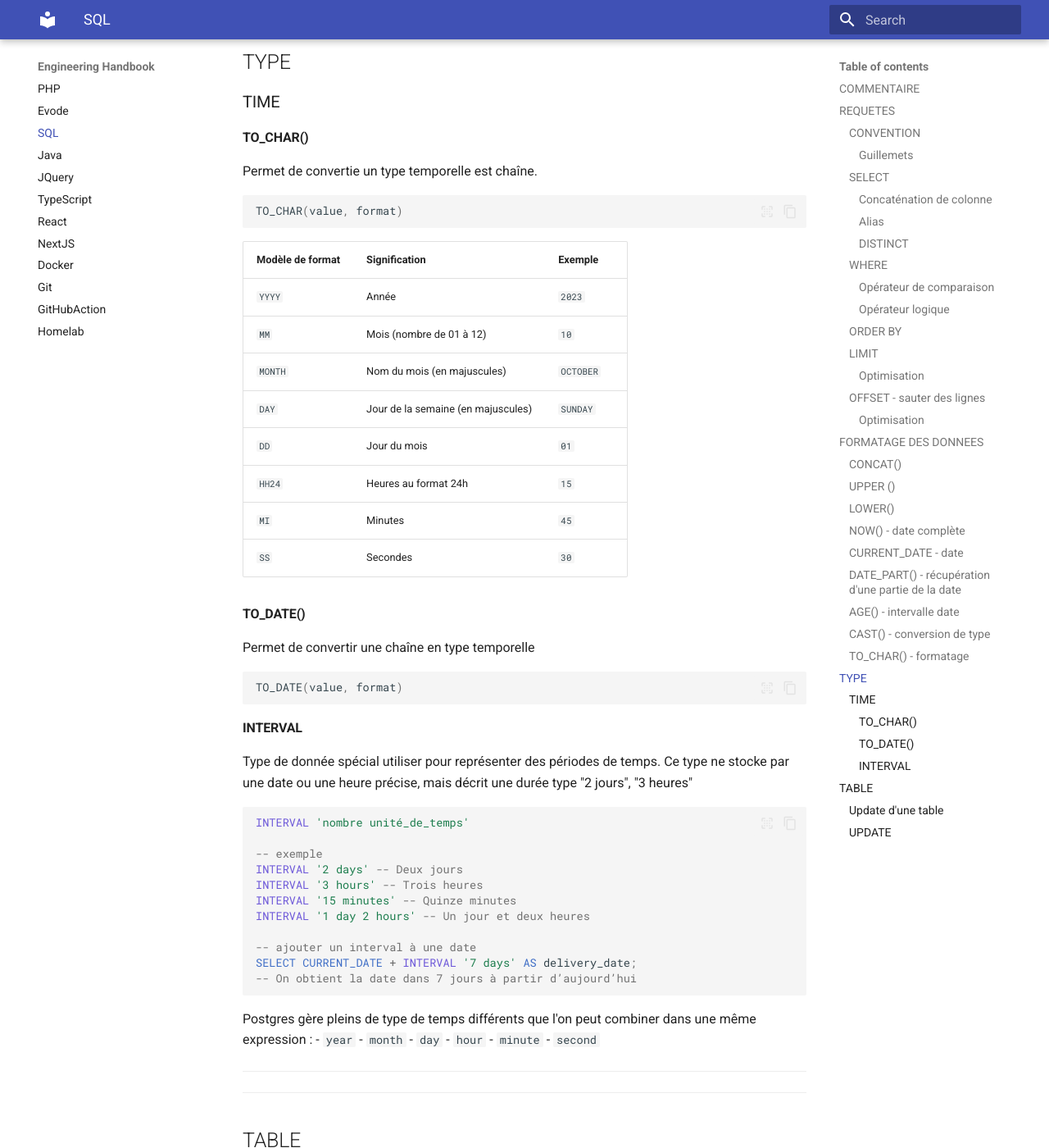
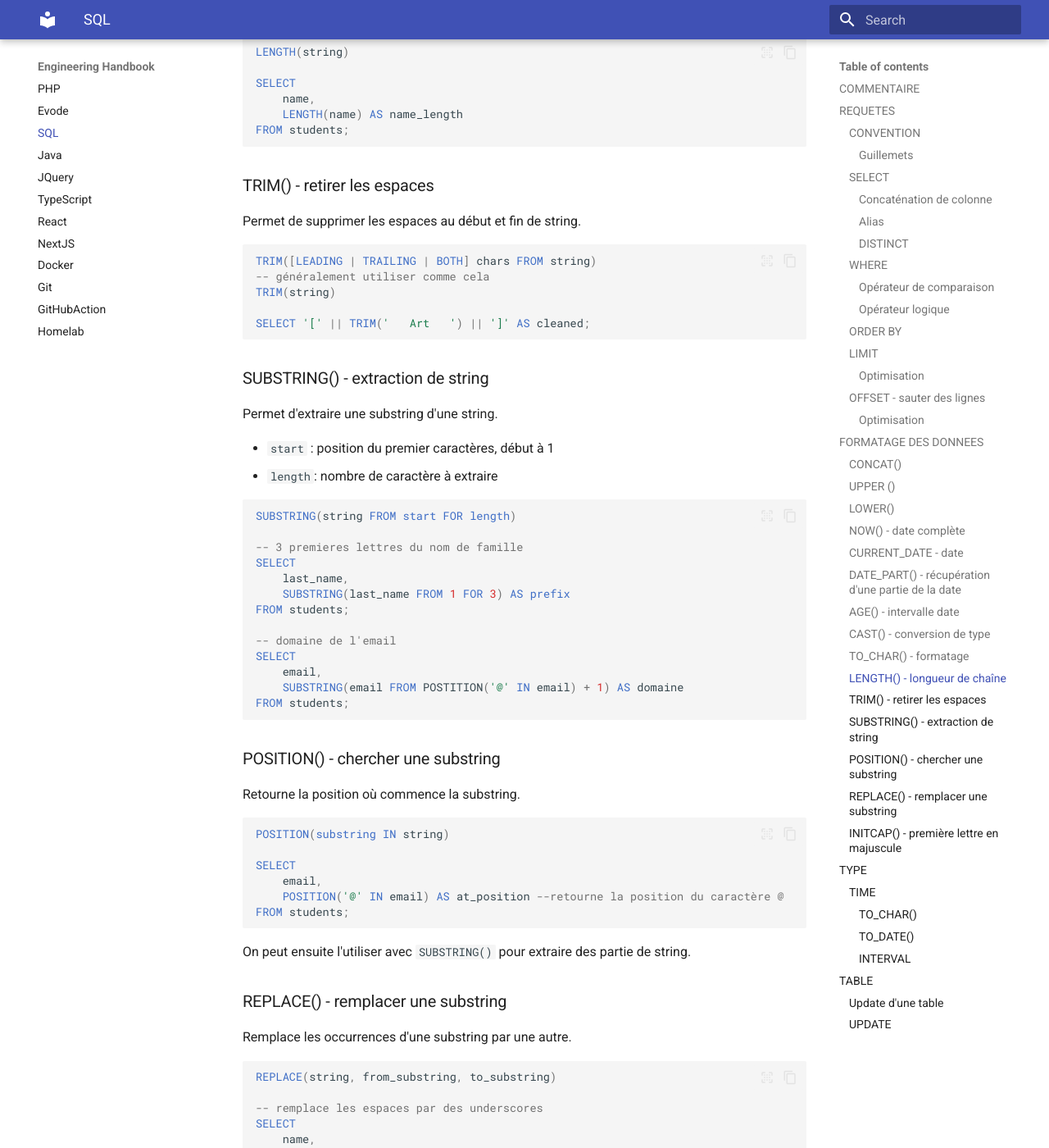
Before and after one commit to GuillemotClement/engineering-handbook, an MkDocs documentation site: the page built from docs/SQL/01_index.md, in a window 1280 px wide and 1400 px high, scrolled down 10871 px. Shown: the whole window at 82% size. Built offline with MkDocs 1.6.1 and Material for MkDocs 9.7.7, drawn with Linux system fonts in a browser that asks for light colours; some of the changed text lies outside the part shown.

Commit message:
SQL: formatage de chaîne

````diff
--- a/docs/SQL/01_index.md
+++ b/docs/SQL/01_index.md
@@ -530,7 +530,94 @@ FROM
 -- 999,999.00 : définit le format avec séparateur de milliers et deux décimales
 ```
 
-%% niveau 6 - travail sur chaine  %%
+### LENGTH() - longueur de chaîne
+
+Retourne le nombre de caractère d'une chaîne.
+
+```sql
+LENGTH(string)
+
+SELECT
+	name,
+	LENGTH(name) AS name_length
+FROM students;
+```
+
+### TRIM() - retirer les espaces
+
+Permet de supprimer les espaces au début et fin de string.
+
+```sql
+TRIM([LEADING | TRAILING | BOTH] chars FROM string)
+-- généralement utiliser comme cela
+TRIM(string)
+
+SELECT '[' || TRIM('   Art   ') || ']' AS cleaned;
+```
+
+### SUBSTRING() - extraction de string
+
+Permet d'extraire une substring d'une string.
+
+- `start` : position du premier caractères, début à 1
+- `length`: nombre de caractère à extraire
+
+```sql
+SUBSTRING(string FROM start FOR length)
+
+-- 3 premieres lettres du nom de famille
+SELECT
+	last_name,
+	SUBSTRING(last_name FROM 1 FOR 3) AS prefix
+FROM students;
+
+-- domaine de l'email
+SELECT
+	email,
+	SUBSTRING(email FROM POSTITION('@' IN email) + 1) AS domaine
+FROM students;
+```
+
+### POSITION() - chercher une substring
+
+Retourne la position où commence la substring.
+
+```sql
+POSITION(substring IN string)
+
+SELECT
+	email,
+	POSITION('@' IN email) AS at_position --retourne la position du caractère @
+FROM students;
+```
+
+On peut ensuite l'utiliser avec `SUBSTRING()` pour extraire des partie de string.
+
+### REPLACE() - remplacer une substring
+
+Remplace les occurrences d'une substring par une autre.
+
+```sql
+REPLACE(string, from_substring, to_substring)
+
+-- remplace les espaces par des underscores
+SELECT
+	name,
+	REPLACE(name, ' ', '_') AS fixed_name
+FROM students;
+```
+
+### INITCAP() - première lettre en majuscule
+
+Transforme la string pour que la première lettre de chaque mot soit en majuscule, les autres en minuscules.
+
+```sql
+INITCAP(string)
+
+SELECT INITCAP('anna pal') AS full_name; --Anna Pal
+```
+
+
 
 
 ---
````
